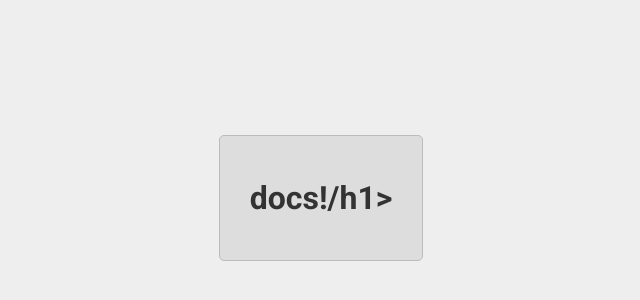
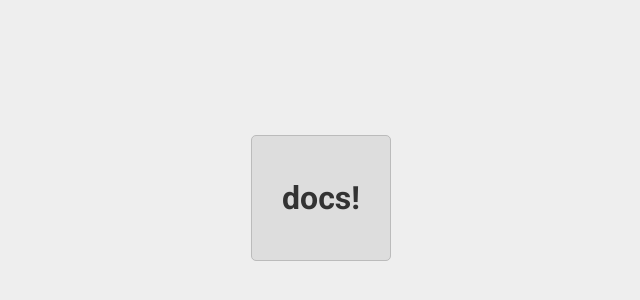
Before and after one commit to ulatov/aleksandr.ulatov.name, a plain HTML site: page docs/index.html in a window 1280 px wide. Shown: the part 202-502 px from the top of the page, without its empty margins (319-959 px from the left). Drawn offline with Linux system fonts and the light colour scheme.

Commit message:
Update index.html

```diff
--- a/docs/index.html
+++ b/docs/index.html
@@ -42,7 +42,7 @@
 <body>
     <div id='container'>
         <div id='main'>
-            <h1>docs!/h1>
+            <h1>docs!</h1>
         </div>
     </div>
 </body>
```
